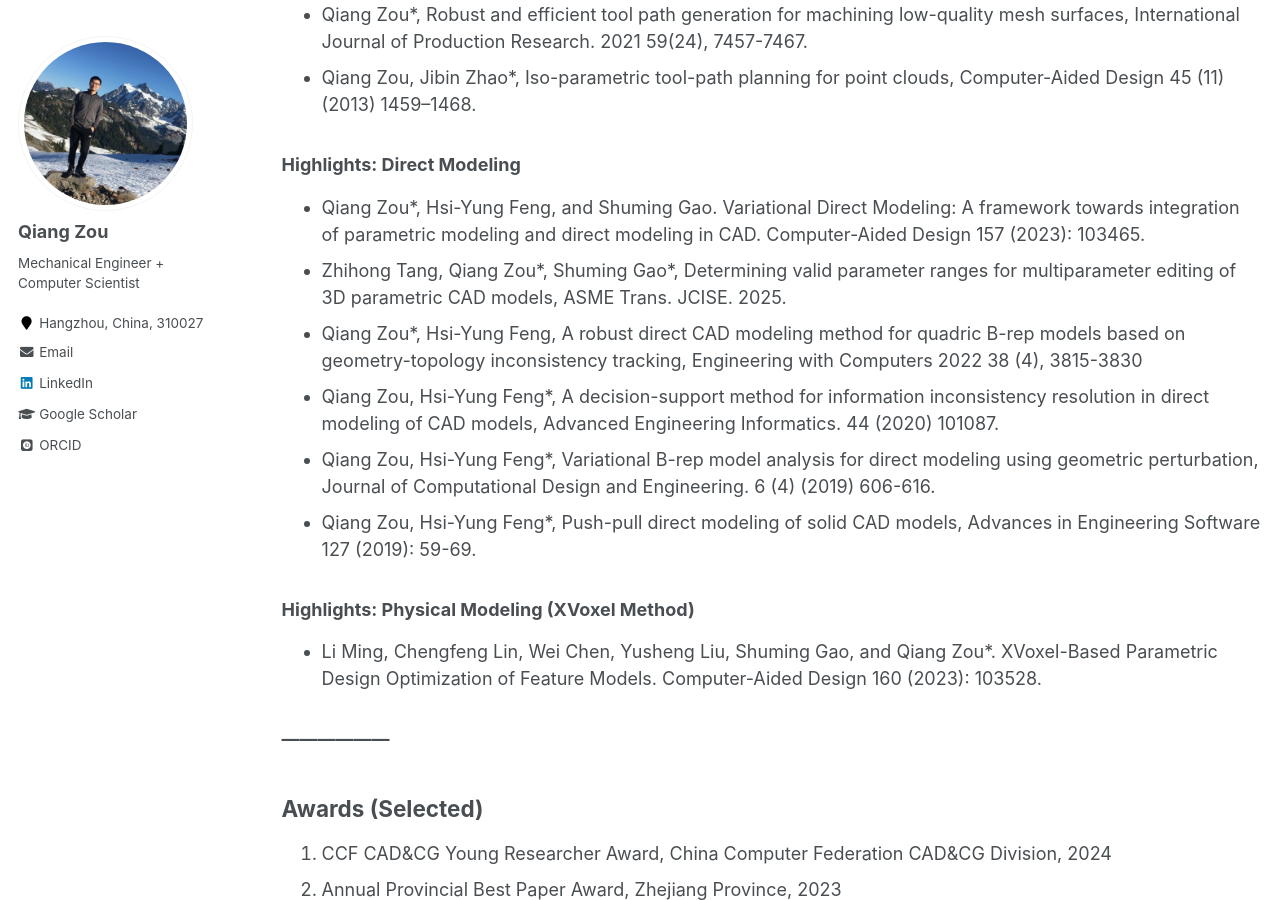
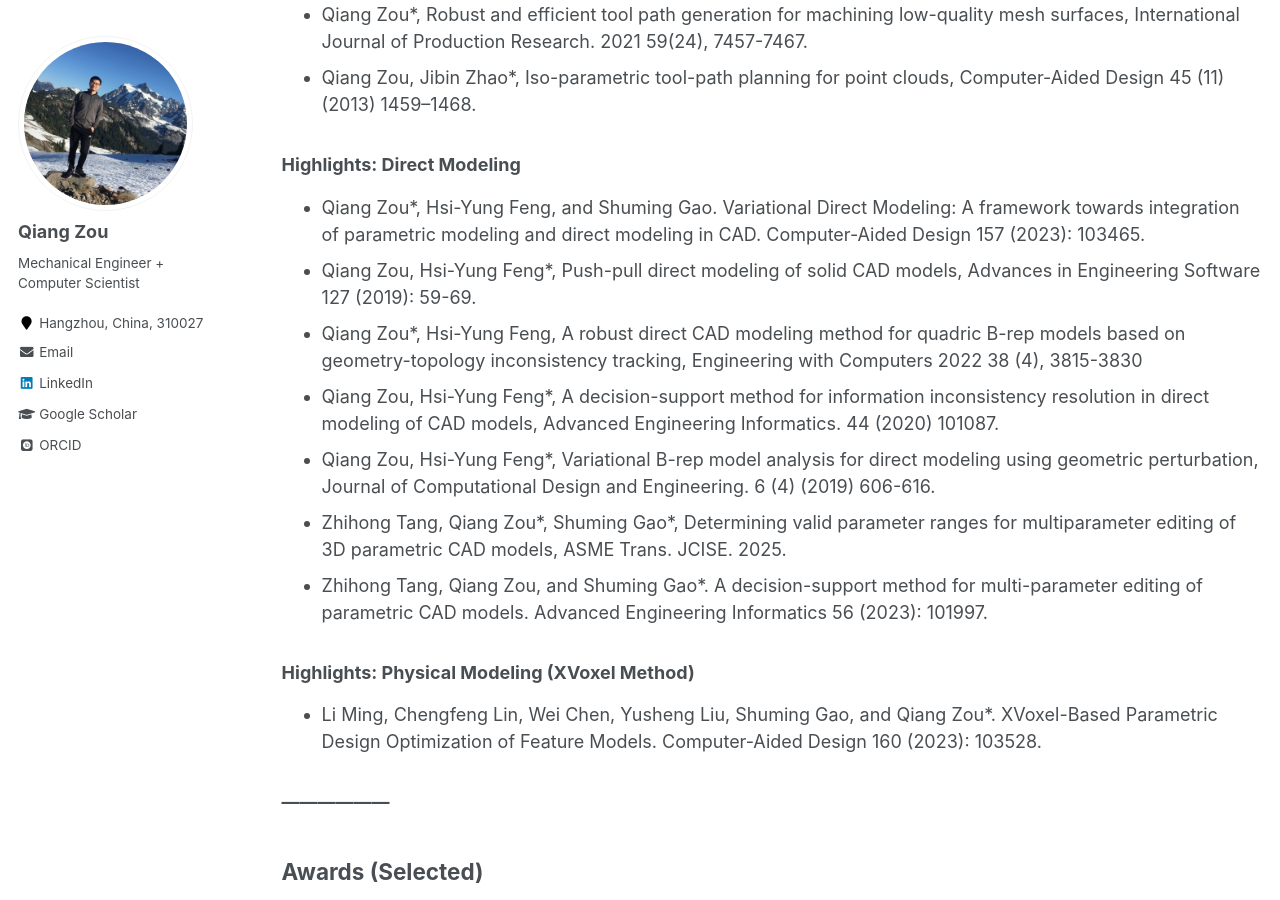
Before and after one commit to Qiang-Zou/Qiang-Zou.github.io, a Jekyll site: the page built from _pages/research.md, in a window 1280 px wide and 900 px high, scrolled down 1318 px. Built offline with Jekyll 4.4.1, drawn with Linux system fonts in a browser that asks for light colours; some web fonts are replaced; formulas are drawn with MathJax 3.

Commit message:
Update research.md

```diff
--- a/_pages/research.md
+++ b/_pages/research.md
@@ -40,11 +40,13 @@ See [Google Scholar](https://scholar.google.com/citations?user=9FwFNqAAAAAJ&hl=e
 
 ### Highlights: Direct Modeling
 * Qiang Zou\*, Hsi-Yung Feng, and Shuming Gao. Variational Direct Modeling: A framework towards integration of parametric modeling and direct modeling in CAD. Computer-Aided Design 157 (2023): 103465.
-* Zhihong Tang, Qiang Zou\*, Shuming Gao\*, Determining valid parameter ranges for multiparameter editing of 3D parametric CAD models, ASME Trans. JCISE. 2025.
+* Qiang Zou, Hsi-Yung Feng*, Push-pull direct modeling of solid CAD models, Advances in Engineering Software 127 (2019): 59-69.
 * Qiang Zou*, Hsi-Yung Feng, A robust direct CAD modeling method for quadric B-rep models based on geometry-topology inconsistency tracking, Engineering with Computers 2022 38 (4), 3815-3830
 * Qiang Zou, Hsi-Yung Feng*, A decision-support method for information inconsistency resolution in direct modeling of CAD models, Advanced Engineering Informatics. 44 (2020) 101087.
 * Qiang Zou, Hsi-Yung Feng*, Variational B-rep model analysis for direct modeling using geometric perturbation, Journal of Computational Design and Engineering. 6 (4) (2019) 606-616.
-* Qiang Zou, Hsi-Yung Feng*, Push-pull direct modeling of solid CAD models, Advances in Engineering Software 127 (2019): 59-69.
+* Zhihong Tang, Qiang Zou\*, Shuming Gao\*, Determining valid parameter ranges for multiparameter editing of 3D parametric CAD models, ASME Trans. JCISE. 2025.
+* Zhihong Tang, Qiang Zou, and Shuming Gao*. A decision-support method for multi-parameter editing of parametric CAD models. Advanced Engineering Informatics 56 (2023): 101997.
+
 
 ### Highlights: Physical Modeling (XVoxel Method)
 * Li Ming, Chengfeng Lin, Wei Chen, Yusheng Liu, Shuming Gao, and Qiang Zou\*. XVoxel-Based Parametric Design Optimization of Feature Models. Computer-Aided Design 160 (2023): 103528.
```
